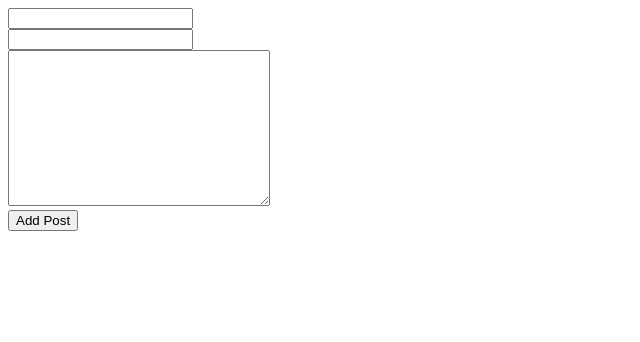
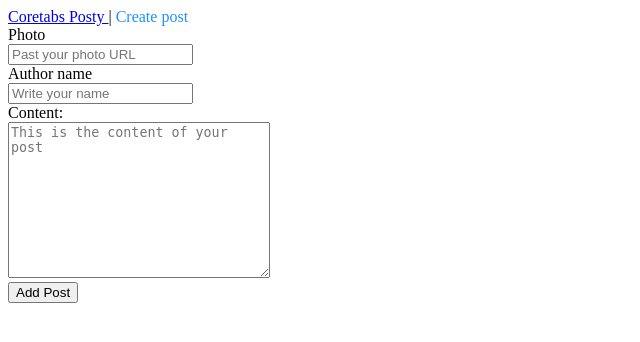
Before and after one commit to HossamCj/posty-blog, a Flask app: page /posts/add in a window 1280 px wide. Shown: the top 342 px of the page, without its empty margins (0-640 px from the left). Run offline with Flask 2, Linux system fonts and the light colour scheme.

Commit message:
added path to home page

```diff
--- a/templates/index.html
+++ b/templates/index.html
@@ -4,11 +4,11 @@
     <meta charset="UTF-8">
     <meta name="viewport" content="width=device-width, initial-scale=1.0">
     <meta http-equiv="X-UA-Compatible" content="ie=edge">
-    <title>CjBlog</title>
+    <title>Coretabs Posty</title>
 </head>
 <body>
     <header>
-        <h1 style='color: dodgerblue'>CjBlog</h1>
+        <h1 style='color: dodgerblue'>Coretabs Posty</h1>
         <nav>
             <a href="{{ url_for('post_add') }}">New</a>
         </nav>
@@ -23,7 +23,7 @@
                 <h2>{{post.name}}</h2>
                 <p>{{post.body}}</p>
                 <div>
-                    <a href="edit">Edit</a> |
+                    <a href="{{ url_for('post_update', id=post.id) }}">Edit</a> |
                     <a href="{{ url_for('post_delete', id=post.id) }}">Delete</a>
                 </div>
             </div>
--- a/templates/post_add.html
+++ b/templates/post_add.html
@@ -5,19 +5,28 @@
         <title>Add Post</title>
     </head>
     <body>
-        <form action="{{ url_for('post_add') }}" method="POST">
+        <header>
+            <a href="{{ url_for('home') }}">Coretabs Posty </a> | <span style="color: dodgerblue">Create post</span>
+        </header>
+
+        <main>
+            <form action="{{ url_for('post_add') }}" method="POST">
+            <label>Photo</label>
             <div>
-                <input type="text" name="photo_url">
+                <input type="text" name="photo_url" placeholder="Past your photo URL">
             </div>
+            <label>Author name</label>
             <div>
-                <input type="text" name="name">
+                <input type="text" name="name" placeholder="Write your name">
             </div>
+            <label>Content:</label>
             <div>
-                <textarea name="body" cols="30" rows="10"></textarea>
+                <textarea name="body" cols="30" rows="10" placeholder="This is the content of your post"></textarea>
             </div>
             <div>
                 <input type="submit" value="Add Post">
             </div>
         </form>
+        </main>
     </body>
 </html>
```
